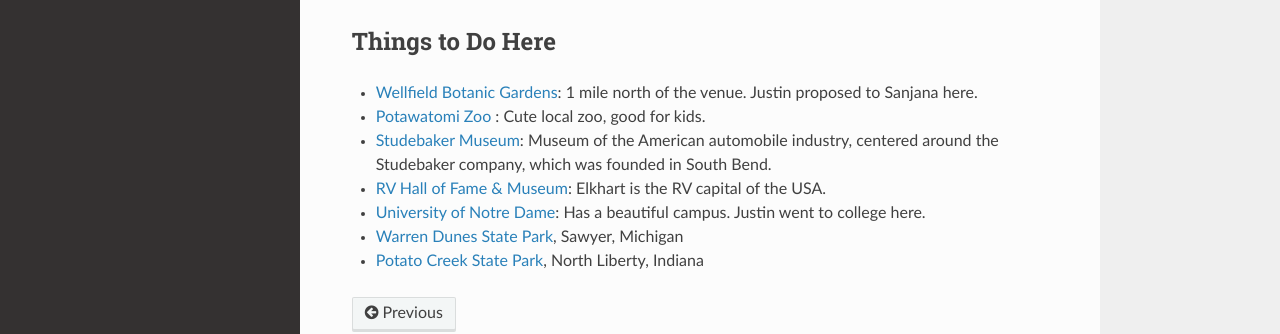
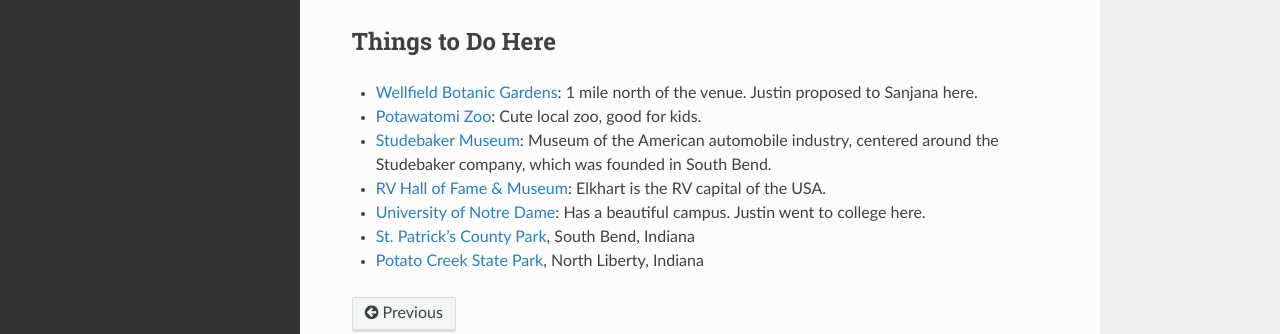
Before and after one commit to jpskycak/wedding, a Sphinx documentation site: the page built from docs/source/hotel.rst, in a window 1280 px wide and 1045 px high. Shown: the part 583-917 px from the top of the window. Built offline with Sphinx 7.4.7 and the Read the Docs theme 2.0.0, drawn with Linux system fonts in a browser that asks for light colours.

Commit message:
Update hotel.rst

```diff
--- a/docs/source/hotel.rst
+++ b/docs/source/hotel.rst
@@ -27,11 +27,11 @@ Things to Do Here
 **********
 
 * `Wellfield Botanic Gardens <https://wellfieldgardens.org/>`_: 1 mile north of the venue. Justin proposed to Sanjana here.
-* `Potawatomi Zoo <https://www.potawatomizoo.org/>`_ : Cute local zoo, good for kids.
+* `Potawatomi Zoo <https://www.potawatomizoo.org/>`_: Cute local zoo, good for kids.
 * `Studebaker Museum <https://www.studebakermuseum.org/#>`_: Museum of the American automobile industry, centered around the Studebaker company, which was founded in South Bend.
 * `RV Hall of Fame & Museum <https://www.rvmhhalloffame.org/>`_: Elkhart is the RV capital of the USA.
 * `University of Notre Dame <https://www.nd.edu/>`_: Has a beautiful campus. Justin went to college here.
-* `Warren Dunes State Park <https://www.michigan.org/property/warren-dunes-state-park>`_, Sawyer, Michigan
+* `St. Patrick's County Park <http://www.sjcparks.org/592/St-Patricks>`_, South Bend, Indiana
 * `Potato Creek State Park <https://www.in.gov/dnr/state-parks/parks-lakes/potato-creek-state-park/>`_, North Liberty, Indiana
 
 ..
```
